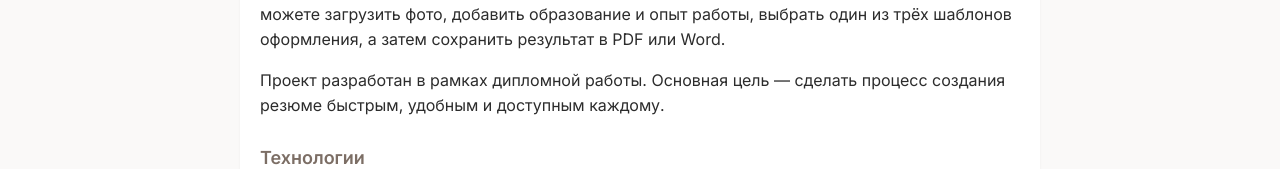
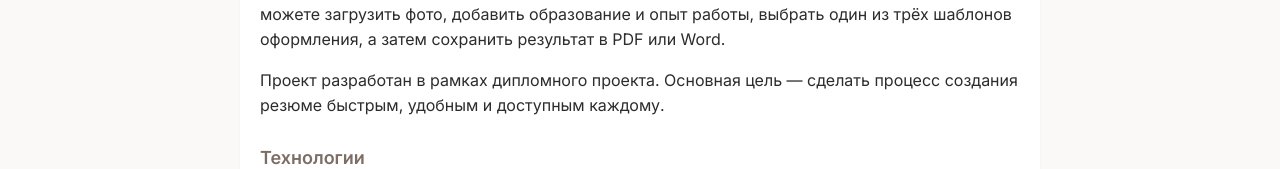
Before and after one commit to qwppkk-kp/generator-rezume, a React (Vite) app: page /about in a window 1280 px wide. Shown: the part 345-514 px from the top of the page. Built offline with nearby package versions, Linux system fonts and the light colour scheme.

Commit message:
Update About.jsx
.

```diff
--- a/src/components/About.jsx
+++ b/src/components/About.jsx
@@ -18,7 +18,7 @@ const About = () => {
         Все данные обрабатываются локально в вашем браузере и не передаются на сервер. Вы можете загрузить фото, добавить образование и опыт работы, выбрать один из трёх шаблонов оформления, а затем сохранить результат в PDF или Word.
       </p>
       <p style={{ color: 'var(--color-text)', lineHeight: '1.6', marginBottom: '15px' }}>
-        Проект разработан в рамках дипломной работы. Основная цель — сделать процесс создания резюме быстрым, удобным и доступным каждому.
+        Проект разработан в рамках дипломного проекта. Основная цель — сделать процесс создания резюме быстрым, удобным и доступным каждому.
       </p>
       <h2 style={{ color: 'var(--color-primary)', fontSize: '18px', marginTop: '25px', marginBottom: '10px' }}>Технологии</h2>
       <ul style={{ color: 'var(--color-text)', paddingLeft: '20px' }}>
```
